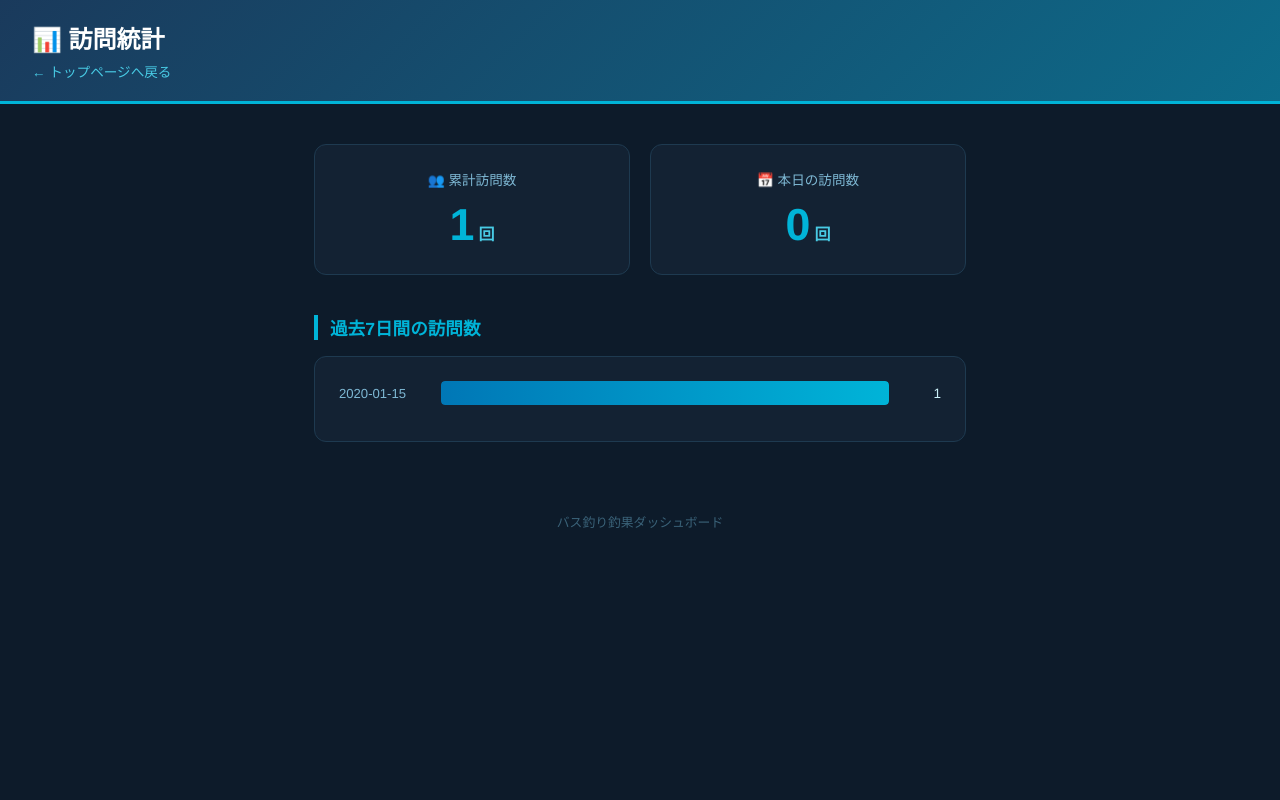
After one commit to boomao-bass-fishing/bass-fishing-app, a Flask app: page /stats in a window 1280 px wide. The commit adds this page. Run offline with Flask 3, Linux system fonts and the light colour scheme; tables that the repository leaves empty hold one stand-in row (values such as "Sample post").

Commit message:
feat: 訪問数カウント機能を追加
- SQLiteのpage_viewsテーブルに日付ごとの訪問数を記録
- フッターに本日・累計訪問数を表示（/statsリンク付き）
- /stats ページで過去7日間のグラフ付き統計を表示

Co-Authored-By: Claude Sonnet 4.6 <noreply@anthropic.com>

```diff
--- a/app.py
+++ b/app.py
@@ -45,6 +45,13 @@ def init_db():
                 query TEXT PRIMARY KEY,
                 data  TEXT NOT NULL,
                 ts    REAL NOT NULL
+            )
+        """)
+        # 訪問数カウンター（日付ごとに記録）
+        conn.execute("""
+            CREATE TABLE IF NOT EXISTS page_views (
+                date  TEXT PRIMARY KEY,
+                count INTEGER NOT NULL DEFAULT 0
             )
         """)
         # 既存DBへの列追加（初回以降のマイグレーション）
@@ -291,6 +298,36 @@ def fetch_rss(shop_name, rss_url, website=None, max_items=5):
         return cached["data"] if cached else {"name": shop_name, "items": [], "error": str(e), "website": website}
 
 
+def record_visit():
+    """本日の訪問数を+1する"""
+    today = datetime.now().strftime("%Y-%m-%d")
+    with get_db() as conn:
+        conn.execute("""
+            INSERT INTO page_views (date, count) VALUES (?, 1)
+            ON CONFLICT(date) DO UPDATE SET count = count + 1
+        """, (today,))
+
+
+def get_visit_stats():
+    """訪問統計を返す（合計・今日・過去7日）"""
+    today = datetime.now().strftime("%Y-%m-%d")
+    with get_db() as conn:
+        total = conn.execute("SELECT COALESCE(SUM(count), 0) FROM page_views").fetchone()[0]
+        today_count = conn.execute(
+            "SELECT COALESCE(count, 0) FROM page_views WHERE date = ?", (today,)
+        ).fetchone()
+        today_count = today_count[0] if today_count else 0
+        last7 = conn.execute("""
+            SELECT date, count FROM page_views
+            ORDER BY date DESC LIMIT 7
+        """).fetchall()
+    return {
+        "total": total,
+        "today": today_count,
+        "last7": [{"date": r["date"], "count": r["count"]} for r in last7],
+    }
+
+
 def build_field_data(include_videos=True):
     """全フィールドのデータを組み立てる（キャッシュ付き）"""
     field_data = []
@@ -370,6 +407,13 @@ def api_fields():
     return jsonify(build_field_data())
 
 
+@app.route("/stats")
+def stats():
+    """訪問統計ページ"""
+    data = get_visit_stats()
+    return render_template("stats.html", **data)
+
+
 @app.route("/")
 def index():
     with get_db() as conn:
@@ -377,10 +421,13 @@ def index():
             "SELECT * FROM catches ORDER BY posted_at DESC LIMIT 50"
         ).fetchall()
 
+    record_visit()  # 訪問数をカウント
+    visit_stats = get_visit_stats()
+
     # 初回ロード時はYouTube APIを呼ばない（クォータ節約）
     # 動画はタブクリック時に /api/field/<name> で遅延取得
     field_data = build_field_data(include_videos=False)
-    return render_template("index.html", field_data=field_data, catches=catches)
+    return render_template("index.html", field_data=field_data, catches=catches, visit_stats=visit_stats)
 
 
 if __name__ == "__main__":
--- a/templates/index.html
+++ b/templates/index.html
@@ -715,7 +715,10 @@
   </div>
 
   <footer>
-    Powered by YouTube Data API v3
+    Powered by YouTube Data API v3　｜
+    <a href="/stats" style="color:#3a6278; text-decoration:none; font-size:0.8rem;">
+      📊 本日 {{ visit_stats.today }}回 / 累計 {{ visit_stats.total }}回
+    </a>
   </footer>
 
 <script>
--- /dev/null
+++ b/templates/stats.html
@@ -0,0 +1,146 @@
+<!DOCTYPE html>
+<html lang="ja">
+<head>
+  <meta charset="UTF-8">
+  <meta name="viewport" content="width=device-width, initial-scale=1.0">
+  <title>訪問統計 | バス釣り釣果ダッシュボード</title>
+  <style>
+    * { box-sizing: border-box; margin: 0; padding: 0; }
+    body {
+      font-family: 'Helvetica Neue', Arial, sans-serif;
+      background: #0d1b2a;
+      color: #e0e0e0;
+      min-height: 100vh;
+    }
+    header {
+      background: linear-gradient(135deg, #1a3a5c, #0d6b8a);
+      padding: 20px 32px;
+      border-bottom: 3px solid #00b4d8;
+    }
+    header h1 { font-size: 1.5rem; color: #fff; }
+    header a { color: #48cae4; font-size: 0.85rem; text-decoration: none; margin-top: 6px; display: inline-block; }
+    main {
+      max-width: 700px;
+      margin: 40px auto;
+      padding: 0 24px;
+    }
+    .stat-cards {
+      display: grid;
+      grid-template-columns: 1fr 1fr;
+      gap: 20px;
+      margin-bottom: 40px;
+    }
+    .stat-card {
+      background: #132233;
+      border: 1px solid #1e3a50;
+      border-radius: 12px;
+      padding: 24px;
+      text-align: center;
+    }
+    .stat-card .label {
+      font-size: 0.85rem;
+      color: #7eb8d4;
+      margin-bottom: 10px;
+    }
+    .stat-card .value {
+      font-size: 2.8rem;
+      font-weight: 700;
+      color: #00b4d8;
+    }
+    .stat-card .unit {
+      font-size: 1rem;
+      color: #48cae4;
+      margin-left: 4px;
+    }
+    h2 {
+      font-size: 1.1rem;
+      color: #00b4d8;
+      border-left: 4px solid #00b4d8;
+      padding-left: 12px;
+      margin-bottom: 16px;
+    }
+    .chart-wrap {
+      background: #132233;
+      border: 1px solid #1e3a50;
+      border-radius: 12px;
+      padding: 24px;
+    }
+    .bar-row {
+      display: flex;
+      align-items: center;
+      gap: 12px;
+      margin-bottom: 12px;
+    }
+    .bar-date {
+      font-size: 0.82rem;
+      color: #7eb8d4;
+      width: 90px;
+      flex-shrink: 0;
+    }
+    .bar-bg {
+      flex: 1;
+      background: #1b2d3e;
+      border-radius: 4px;
+      height: 24px;
+      overflow: hidden;
+    }
+    .bar-fill {
+      height: 100%;
+      background: linear-gradient(90deg, #0077b6, #00b4d8);
+      border-radius: 4px;
+      min-width: 4px;
+      transition: width 0.4s ease;
+    }
+    .bar-count {
+      font-size: 0.85rem;
+      color: #caf0f8;
+      width: 40px;
+      text-align: right;
+      flex-shrink: 0;
+    }
+    footer {
+      text-align: center;
+      padding: 30px;
+      color: #3a6278;
+      font-size: 0.8rem;
+    }
+  </style>
+</head>
+<body>
+  <header>
+    <h1>📊 訪問統計</h1>
+    <a href="/">← トップページへ戻る</a>
+  </header>
+
+  <main>
+    <div class="stat-cards">
+      <div class="stat-card">
+        <div class="label">👥 累計訪問数</div>
+        <div class="value">{{ total }}<span class="unit">回</span></div>
+      </div>
+      <div class="stat-card">
+        <div class="label">📅 本日の訪問数</div>
+        <div class="value">{{ today }}<span class="unit">回</span></div>
+      </div>
+    </div>
+
+    <h2>過去7日間の訪問数</h2>
+    <div class="chart-wrap">
+      {% set max_count = last7 | map(attribute='count') | max if last7 else 1 %}
+      {% for row in last7 %}
+      <div class="bar-row">
+        <div class="bar-date">{{ row.date }}</div>
+        <div class="bar-bg">
+          <div class="bar-fill" style="width: {{ (row.count / max_count * 100) | int }}%"></div>
+        </div>
+        <div class="bar-count">{{ row.count }}</div>
+      </div>
+      {% else %}
+      <p style="color:#607d8b; font-size:0.9rem;">まだデータがありません。</p>
+      {% endfor %}
+    </div>
+  </main>
+
+  <footer>バス釣り釣果ダッシュボード</footer>
+</body>
+</html>
```
